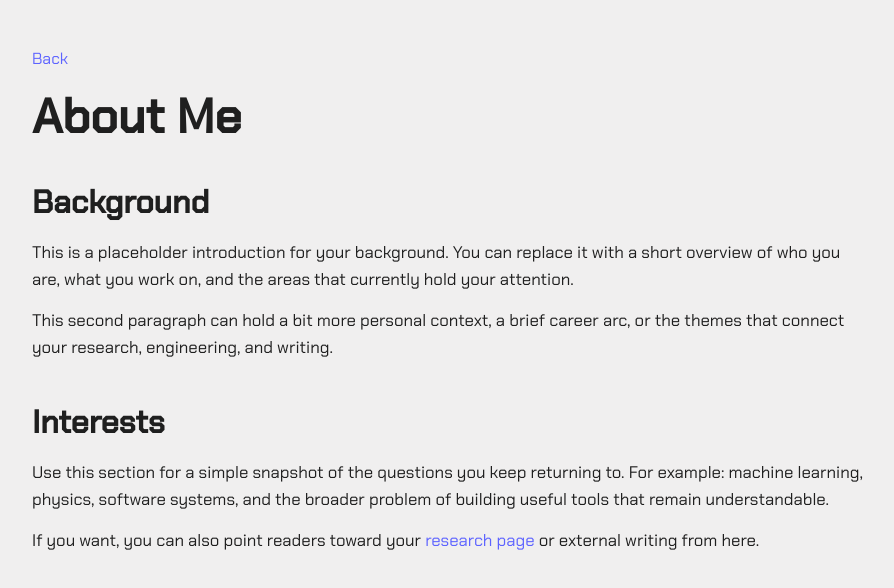
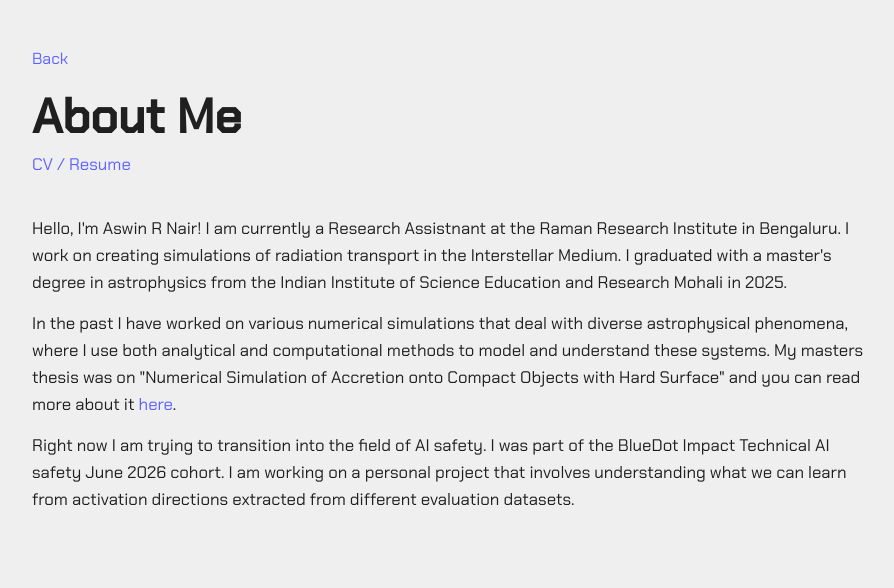
Before and after one commit to Aswin-R-Nair/aswin-r-nair.github.io, a plain HTML site: page about.html in a window 1280 px wide. Shown: the whole page, without its empty margins (0-894 px from the left). Drawn offline with Linux system fonts and the light colour scheme.

Commit message:
Website prelim complete

```diff
--- a/about.html
+++ b/about.html
@@ -56,6 +56,26 @@
       line-height: 1;
     }
 
+    .page-heading {
+      margin: 0 0 2.5rem;
+    }
+
+    .page-heading h1 {
+      margin: 0;
+    }
+
+    .cv-link {
+      display: inline-block;
+      margin-top: 0.75rem;
+      color: #5d63ff;
+      text-decoration: none;
+      font-size: 1.05rem;
+    }
+
+    .cv-link:hover {
+      text-decoration: underline;
+    }
+
     section + section {
       margin-top: 2.5rem;
     }
@@ -82,9 +102,12 @@
         padding: 2rem 1rem 3rem;
       }
 
+      .page-heading {
+        margin-bottom: 2rem;
+      }
+
       h1 {
         font-size: 2.4rem;
-        margin-bottom: 2rem;
       }
 
       h2 {
@@ -96,23 +119,21 @@
 <body>
   <main>
     <a class="back-link" href="index.html">Back</a>
-    <h1>About Me</h1>
+    <div class="page-heading">
+      <h1>About Me</h1>
+      <a class="cv-link" href="files/CV2026.pdf">CV / Resume</a>
+    </div>
 
     <section>
-      <h2>Background</h2>
+      <!-- <h2>Background</h2> -->
       <div class="content-block">
-        <p>This is a placeholder introduction for your background. You can replace it with a short overview of who you are, what you work on, and the areas that currently hold your attention.</p>
-        <p>This second paragraph can hold a bit more personal context, a brief career arc, or the themes that connect your research, engineering, and writing.</p>
+        <p>Hello, I'm Aswin R Nair! I am currently a Research Assistnant at the Raman Research Institute in Bengaluru. I work on creating simulations of radiation transport in the Interstellar Medium. I graduated with a master's degree in astrophysics from the Indian Institute of Science Education and Research Mohali in 2025.</p>
+        <p>In the past I have worked on various numerical simulations that deal with diverse astrophysical phenomena, where I use both analytical and computational methods to model and understand these systems. My masters thesis was on "Numerical Simulation of Accretion onto Compact Objects with Hard Surface" and you can read more about it <a class="inline-link" href="research.html">here</a>.</p>
+        <p>Right now I am trying to transition into the field of AI safety. I was part of the BlueDot Impact Technical AI safety June 2026 cohort. I am working on a personal project that involves understanding what we can learn from activation directions extracted from different evaluation datasets. </p>
       </div>
     </section>
 
-    <section>
-      <h2>Interests</h2>
-      <div class="content-block">
-        <p>Use this section for a simple snapshot of the questions you keep returning to. For example: machine learning, physics, software systems, and the broader problem of building useful tools that remain understandable.</p>
-        <p>If you want, you can also point readers toward your <a class="inline-link" href="research.html">research page</a> or external writing from here.</p>
-      </div>
-    </section>
+
   </main>
 </body>
 </html>
```
Also changed, not shown: index.html (+1 -1 lines), research.html (+2 -2 lines), 1 other file.
